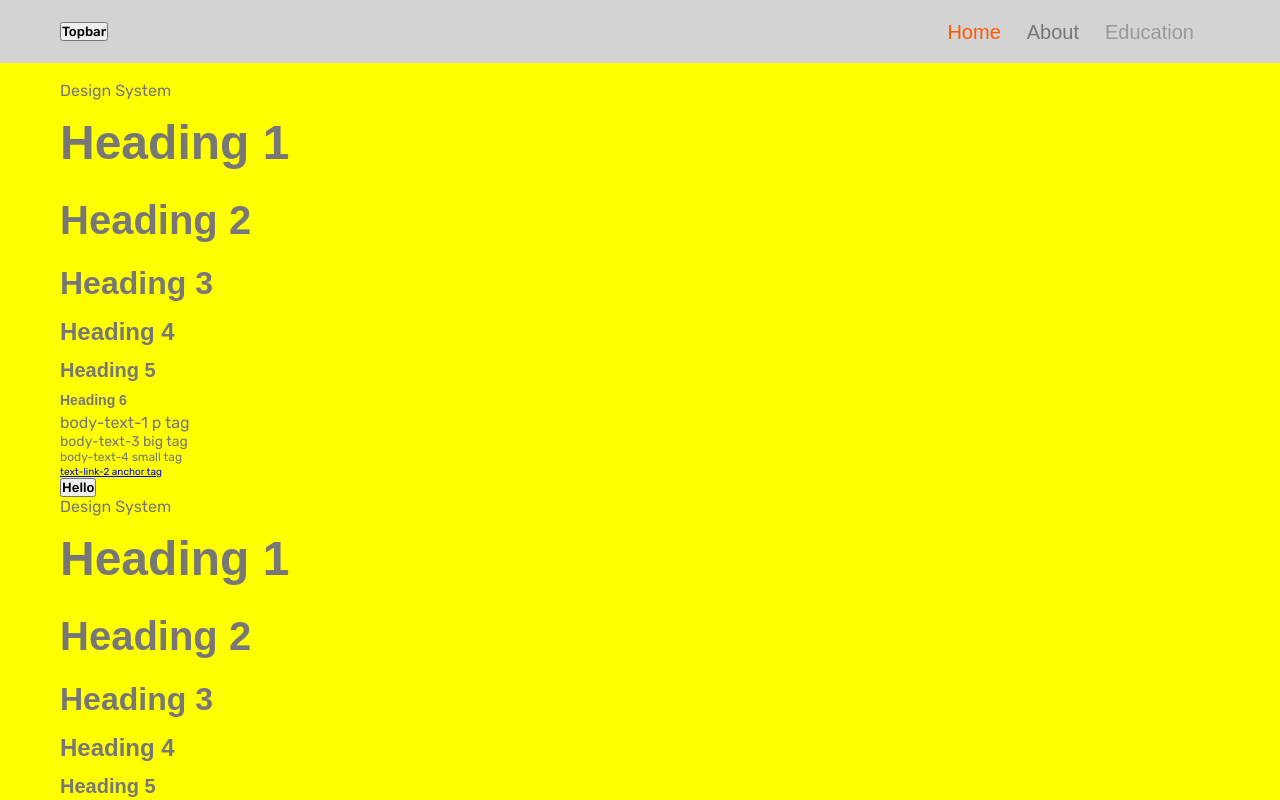
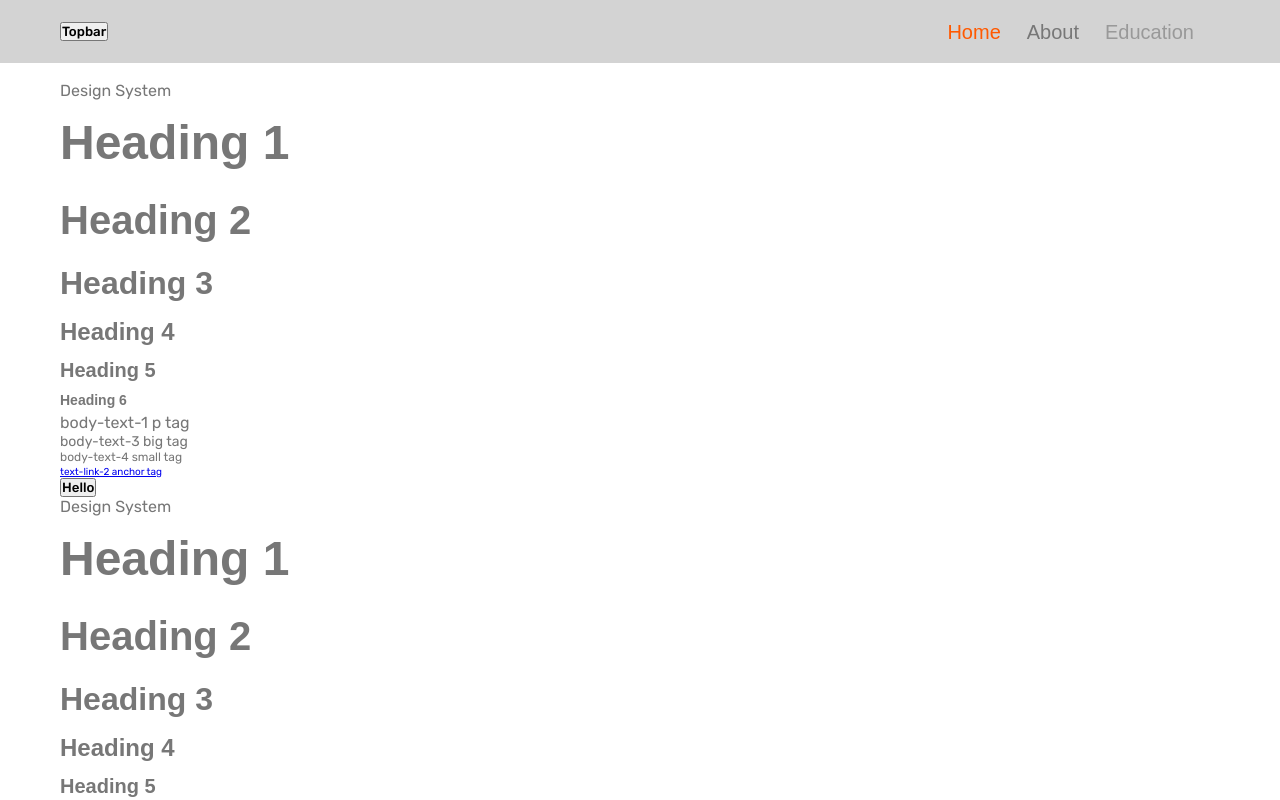
Before and after one commit to manoharn725/portfolio, a React (Create React App) app: page / in a window 1280 px wide. Shown: the top 800 px of the page. Built offline with nearby package versions, Linux system fonts and the light colour scheme; a web font is replaced by a local one.

Commit message:
container correction

```diff
--- a/src/styles/layout/_container.scss
+++ b/src/styles/layout/_container.scss
@@ -1,3 +1,9 @@
+//ROOT
+#root{
+  height: 100%;
+  width: 100%;
+}
+
 //CONTAINER
 .container {
   display: flex;
@@ -21,5 +27,18 @@
       5vw,
       var(--desktop-padding-left-right)
     );
-  background-color: yellow;
+  height: auto;
+
+    &__center{//page-not-found
+      align-items: center;
+      justify-content: center;
+      min-height: calc(100% - 3.6rem);
+      // background-color: orange;
+    }
+
 }
+
+section{
+  width: 100%;
+  margin-bottom: 4.8rem;
+}
```
